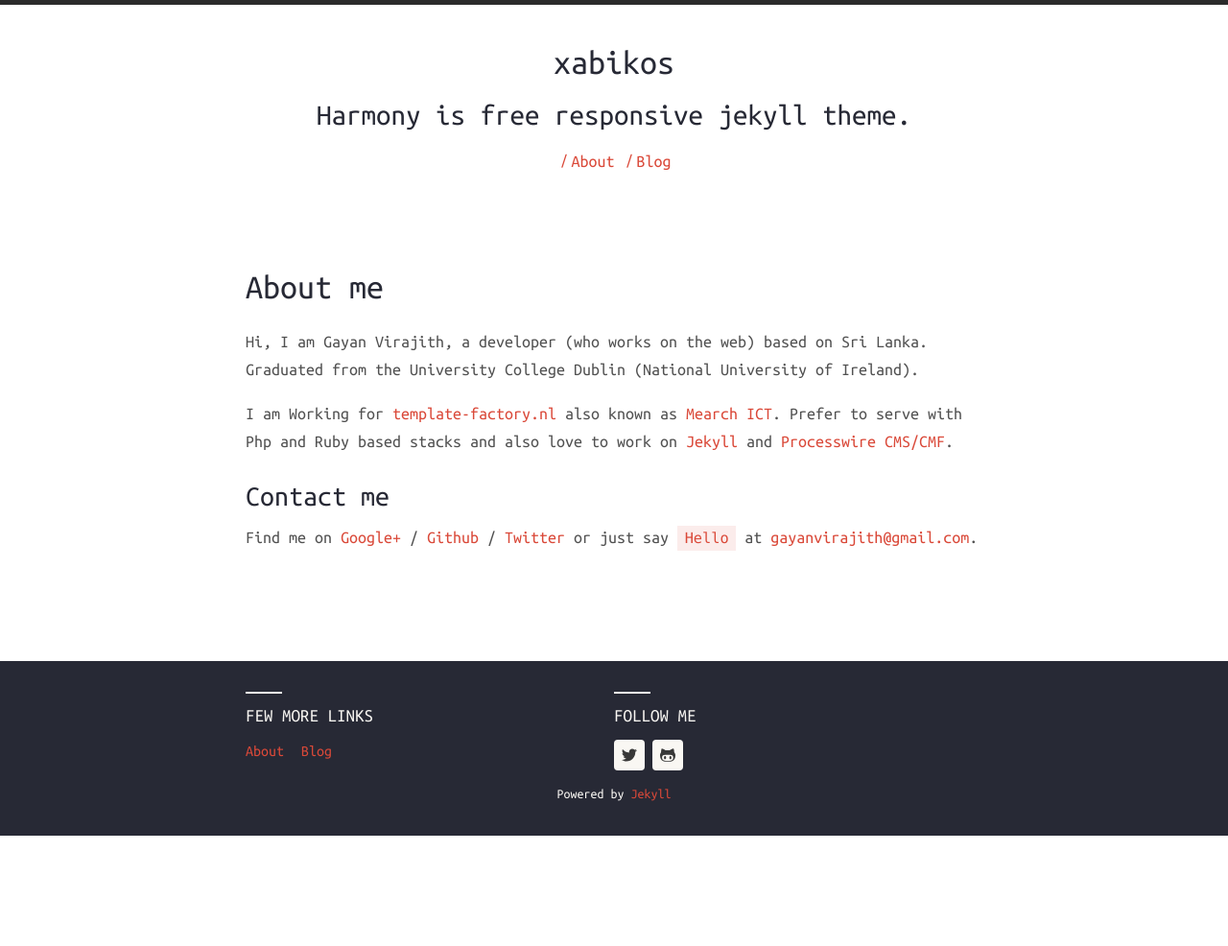
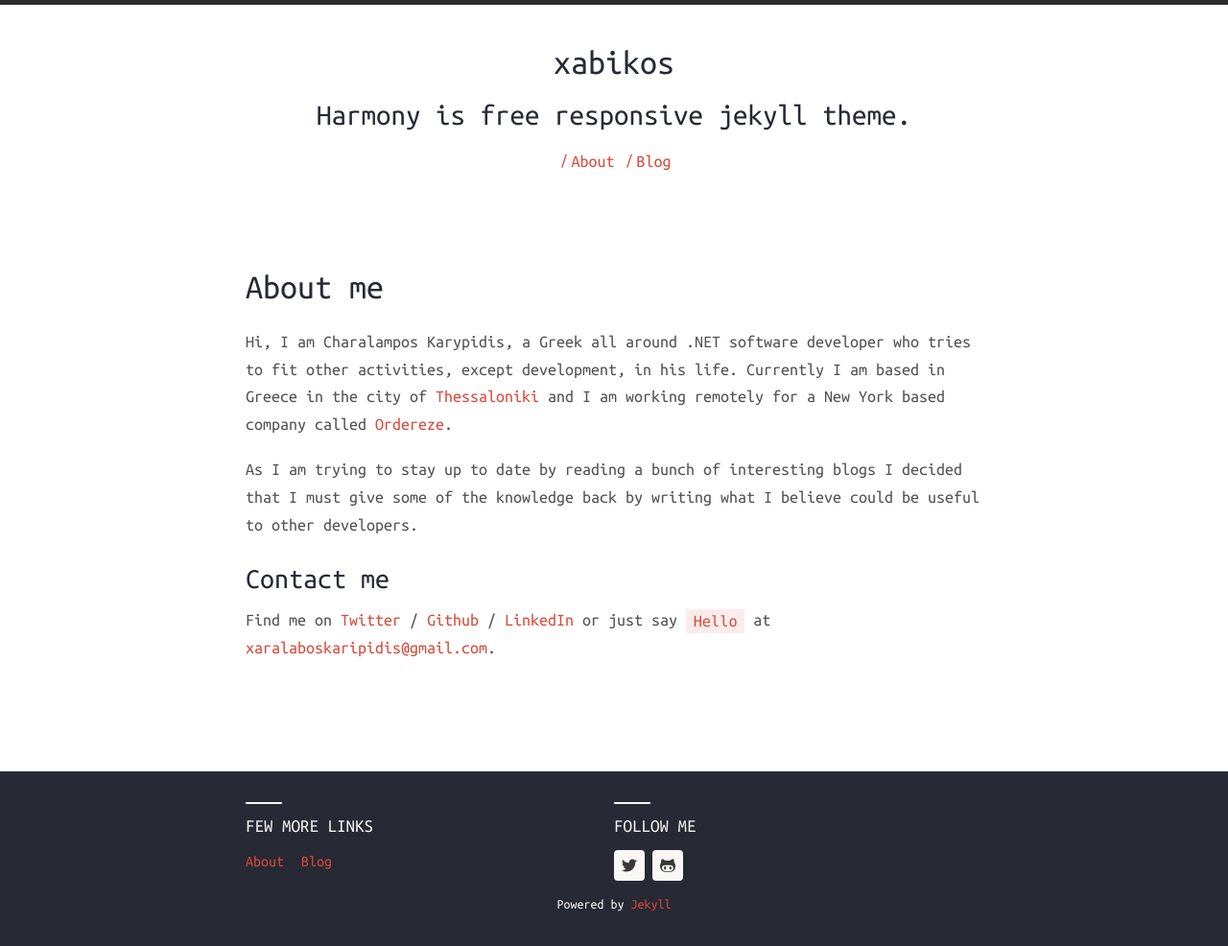
Before and after one commit to xabikos/xabikos.github.io, a Jekyll site: the page built from about.md, in a window 1280 px wide. Shown: the whole page at 96% size. Built offline with Jekyll 4.4.1, drawn with Linux system fonts in a browser that asks for light colours; nearby versions of some CDN libraries; before the commit the page ends 900 px from its top, so only the background shows below that.

Commit message:
Add about me section

```diff
--- a/about.md
+++ b/about.md
@@ -4,24 +4,18 @@ title: About me
 permalink: /about/
 ---
 
-Hi, I am Gayan Virajith, a developer (who works on the web) based on Sri Lanka.
-Graduated from the University College Dublin (National University of Ireland).
+Hi, I am Charalampos Karypidis, a Greek all around .NET software developer who tries to fit other activities, except development, in his life.
+Currently I am based in Greece in the city of [Thessaloniki][thessaloniki] and I am working remotely for a New York based company called [Ordereze][ordereze].
 
-I am Working for [template-factory.nl][tf] also known as [Mearch ICT][m].
-Prefer to serve with Php and Ruby based stacks and also love to work
-on [Jekyll][jekyll] and [Processwire CMS/CMF][pw].
+As I am trying to stay up to date by reading a bunch of interesting blogs I decided that I must give some of the knowledge back by writing what I believe could be useful to other developers.
 
 ### Contact me
 
-Find me on [Google+][google] / [Github][github] / [Twitter][Twitter] or just say `Hello` at
-[gayanvirajith@gmail.com](gayanvirajith@gmail.com).
+Find me on [Twitter][Twitter] / [Github][github] / [LinkedIn][linkedIn] or just say `Hello` at
+[xaralaboskaripidis@gmail.com](mailto:xaralaboskaripidis@gmail.com).
 
-
-[tf]: http://template-factory.nl
-[m]: http://mearch.com
-[pw]: http://processwire.com
-[pwf]: http://processwire.com/talk
-[jekyll]: http://jekyllrb.com
-[github]: https://github.com/gayanvirajith
-[google]: https://plus.google.com/+GayanVirajith
-[twitter]: https://twitter.com/gayanvirajith
+[thessaloniki]: https://maps.google.com/maps/ms?msid=206456703665638724100.000476c724e3c55d3487a&msa=0&ll=40.62594,22.949066&spn=0.112959,0.264187
+[ordereze]: http://www.ordereze.com/
+[twitter]: https://twitter.com/xabikos "Charalampos Karypidis Twitter profile"
+[github]: https://github.com/xabikos "Charalampos Karypidis Github profile"
+[linkedIn]: https://www.linkedin.com/in/charalamposkarypidis "Charalampos Karypidis LinkedIn profile"
```
